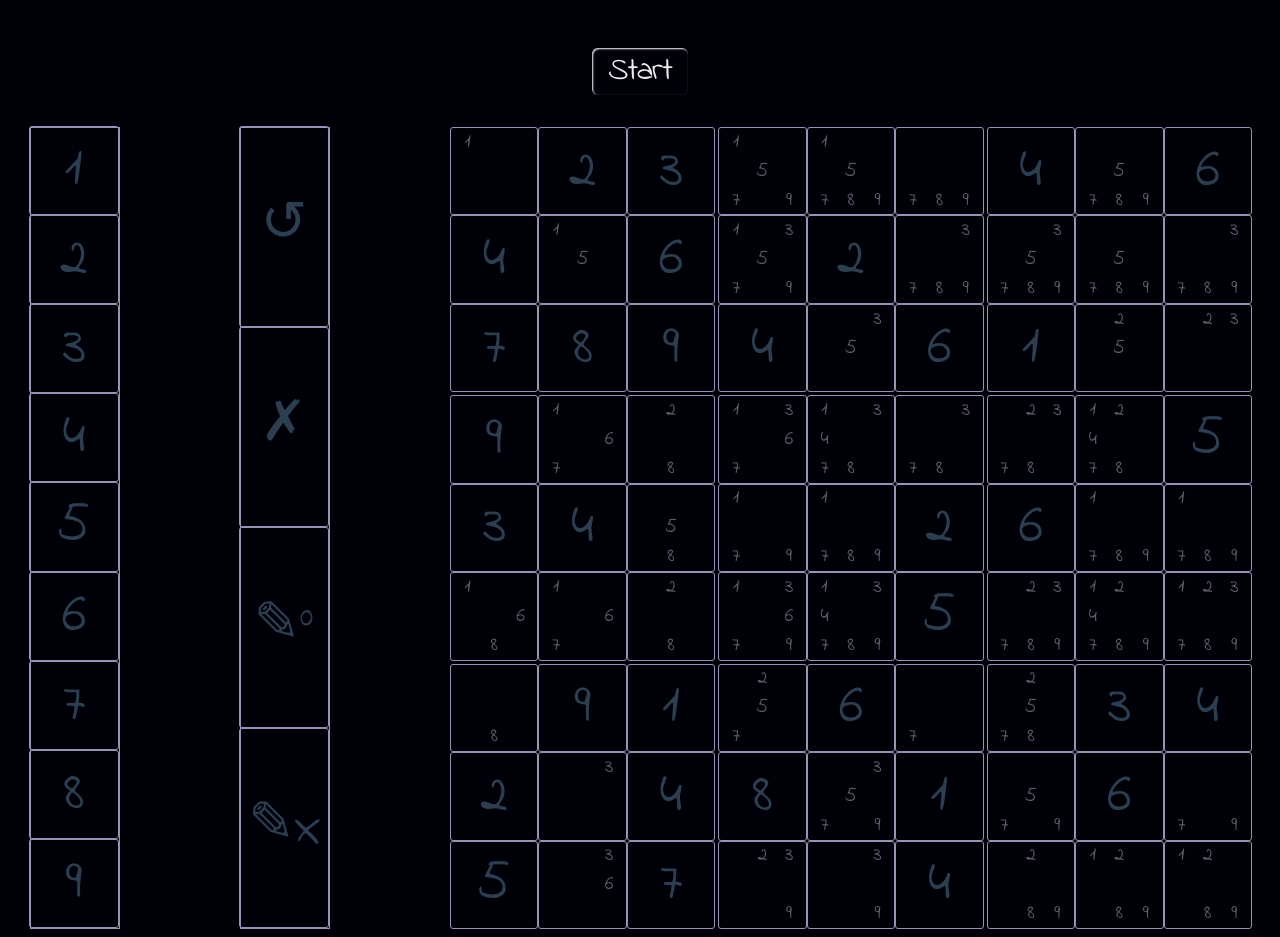
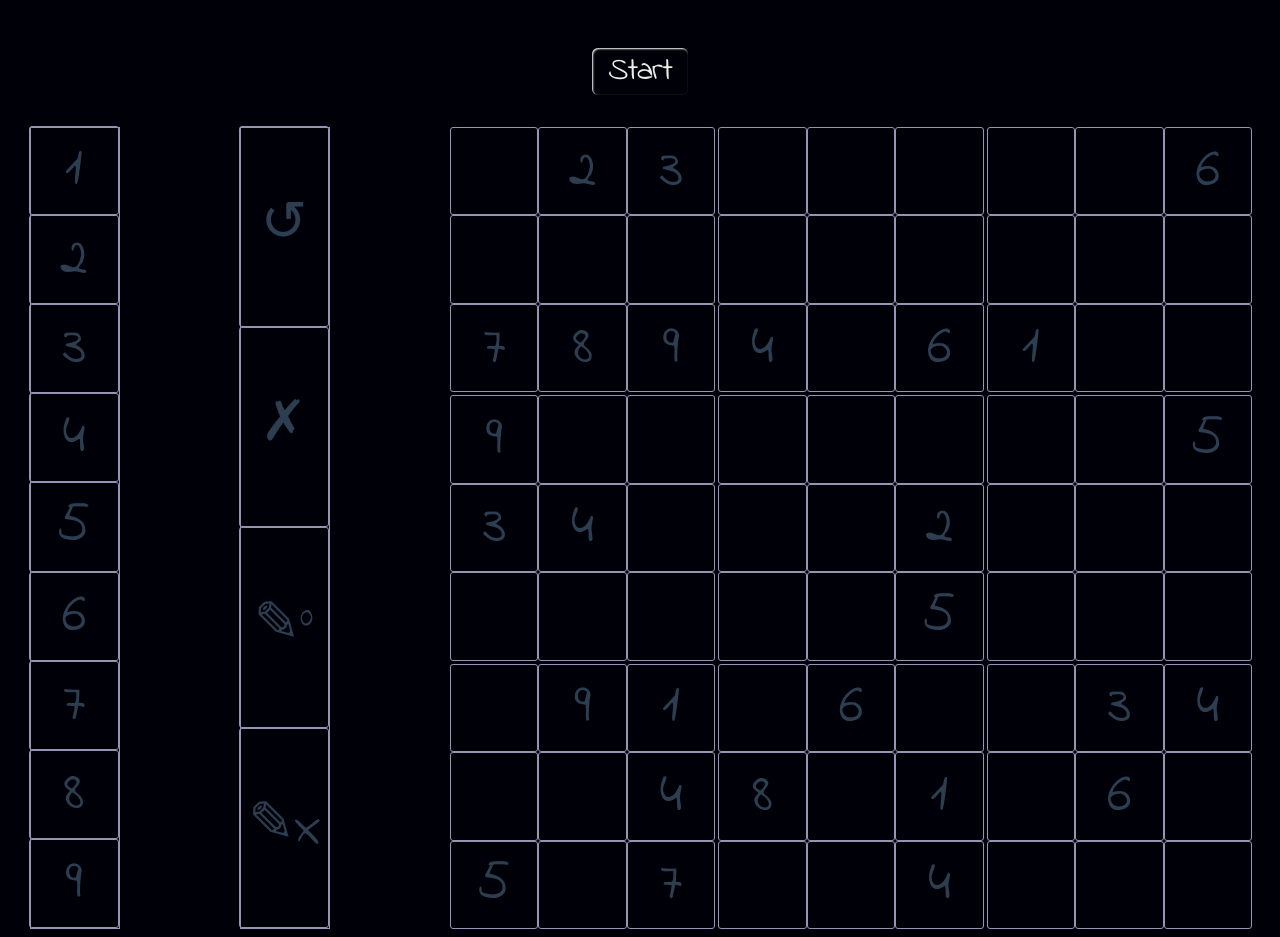
Before and after one commit to Thiemooo/sudoku-app, a Vue app: page / in a window 1280 px wide. Both pictures are taken after a click on the button "Start". Built offline with nearby package versions, Linux system fonts and the light colour scheme.

Commit message:
Added clever noation system ✍️

```diff
--- a/src/components/Sudoku/CSudokuField.vue
+++ b/src/components/Sudoku/CSudokuField.vue
@@ -4,7 +4,7 @@
       <span v-for="notation in getNotations"
             :key="notation"
             :class="{
-              hidden: !field.notations.includes(notation) && (squareContains(notation) || rowContains(notation) || columnContains(notation)),
+              hidden: !field.notations.includes(notation) || (squareContains(notation) || rowContains(notation) || columnContains(notation)),
             }"
       >{{ notation }}
       </span>
--- a/src/store/modules/Sudoku.ts
+++ b/src/store/modules/Sudoku.ts
@@ -214,7 +214,7 @@ const actions = {
     for (let square = 0; square < 9; square++) {
       for (let field = 0; field < 9; field++) {
         const cF: SudokuField = sudoku[square][field];
-        if (Math.random() > 0.4) cF.hidden = true;
+        if (Math.random() > 0.3) cF.hidden = true;
       }
     }
 
```
